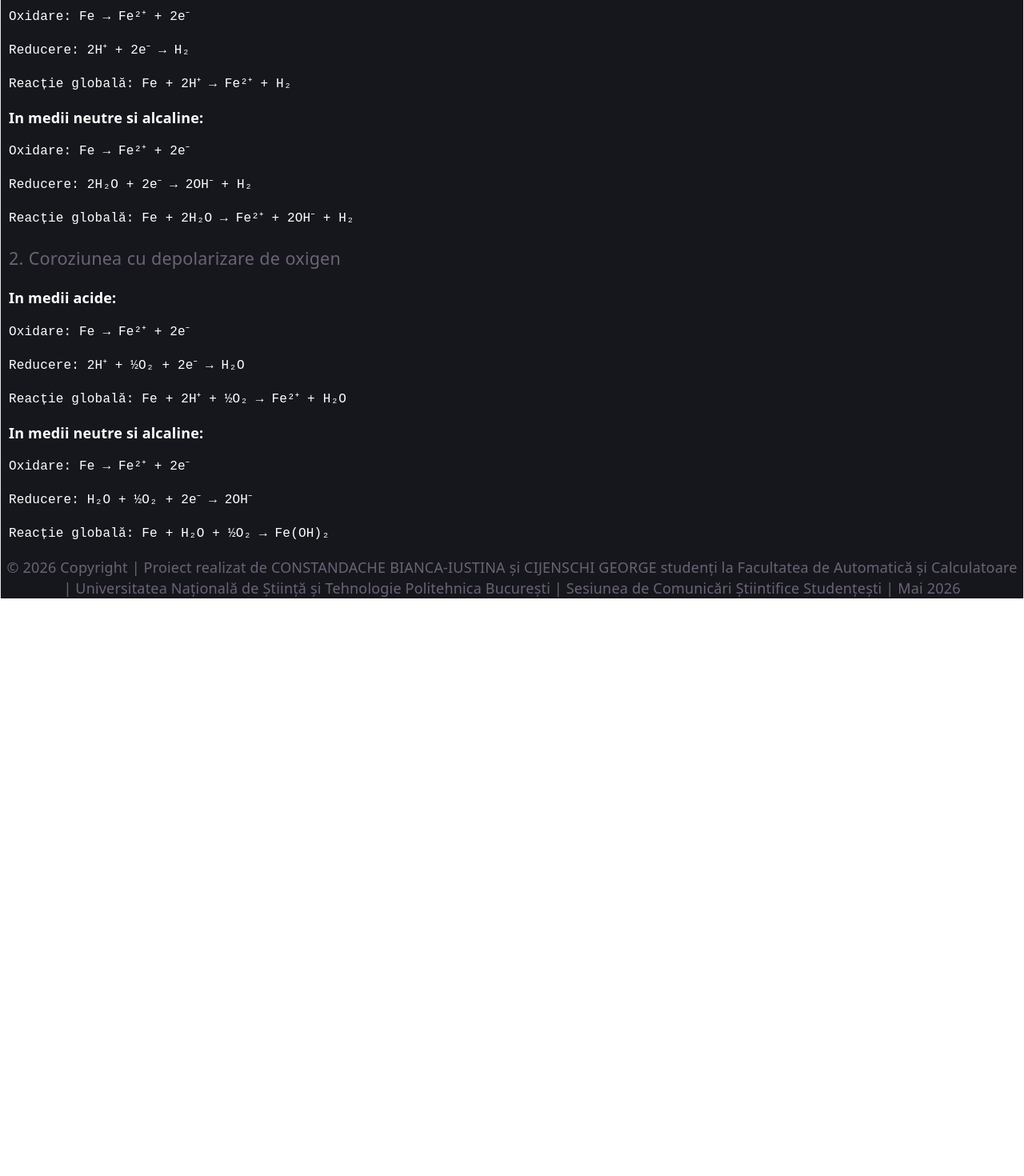
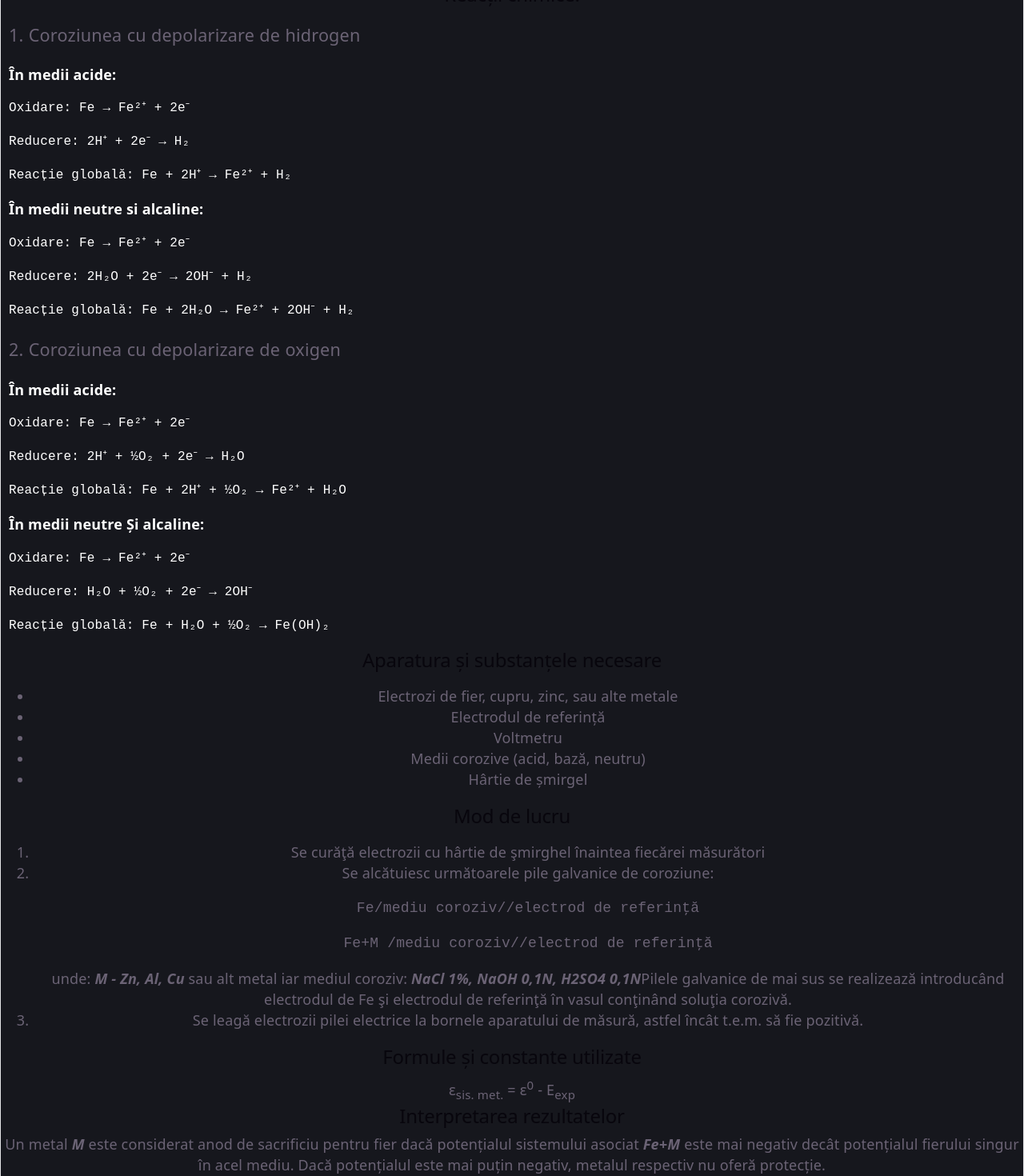
Before and after one commit to mimenschi/proiect_chimie, a React (Vite) app in the folder protectia-catodica/: page /teorie in a window 1280 px wide. Shown: the part 260-1730 px from the top of the page at 80% size. Before the commit the page ends 1008 px from the top, so only its background shows below. Built offline with nearby package versions, Linux system fonts and the light colour scheme.

Commit message:
Add:teorie

```diff
--- a/protectia-catodica/src/components/Components.jsx
+++ b/protectia-catodica/src/components/Components.jsx
@@ -11,6 +11,7 @@ function Components() {
 
     //pt formule de calculat
     const [a, setCoroz] = useState(0)
+    const [anod,setAnod] = useState("-")
 
     //retinerea mesajului si a starii
     const [message, setMessage] = useState("")
@@ -120,14 +121,14 @@ function Components() {
                 <div className="metals">
                     <p className="textMetal">Selectează metalul</p>
                     <ul>
-                        <button className="butonasMetal" onClick={() => setMetal(-1.66)}>Aluminiu</button>
-                        <button className="butonasMetal" onClick={() => setMetal(-0.44)}>Fier</button>
-                        <button className="butonasMetal" onClick={() => setMetal(-2.37)}>Magneziu</button>
-                        <button className="butonasMetal" onClick={() => setMetal(-2.7)}>Sodiu</button>
-                        <button className="butonasMetal" onClick={() => setMetal(-0.23)}>Nichel</button>
-                        <button className="butonasMetal" onClick={() => setMetal(-0.13)}>Plumb</button>
-                        <button className="butonasMetal" onClick={() => setMetal(-0.14)}>Staniu</button>
-                        <button className="butonasMetal" onClick={() => setMetal(-0.76)}>Zinc</button>
+                        <button className="butonasMetal" onClick={() => {setMetal(-1.66),setAnod("Da")}}>Aluminiu</button>
+                        <button className="butonasMetal" onClick={() => {setMetal(0),setAnod("Nu")}}>Argint</button>
+                        <button className="butonasMetal" onClick={() => {setMetal(-2.37),setAnod("Da")}}>Magneziu</button>
+                        <button className="butonasMetal" onClick={() => {setMetal(-2.7),setAnod("Da")}}>Sodiu</button>
+                        <button className="butonasMetal" onClick={() => {setMetal(-0.23),setAnod("Nu")}}>Nichel</button>
+                        <button className="butonasMetal" onClick={() => {setMetal(-0.13),setAnod("Nu")}}>Plumb</button>
+                        <button className="butonasMetal" onClick={() => {setMetal(-0.14),setAnod("Nu")}}>Staniu</button>
+                        <button className="butonasMetal" onClick={() => {setMetal(-0.76),setAnod("Da")}}>Zinc</button>
                     </ul>
                 </div>
 
@@ -149,13 +150,13 @@ function Components() {
                         <tr>
                             <th>ref</th>
                             <th>egasit</th>
-                            <th>ceva</th>
+                            <th>Este anod de sacrificiu?</th>
                         </tr>
                         <tr>
                             <td>{epsilonRef}</td>
                             {/*are prea multe zecimale*/}
                             <td>{simulate == 1 ? a : "0"}</td>
-                            <td>ceva</td>
+                            <td>{anod}</td>
                         </tr>
                     </thead>
 
--- a/protectia-catodica/src/pages/Teorie.jsx
+++ b/protectia-catodica/src/pages/Teorie.jsx
@@ -13,12 +13,14 @@ function Teorie() {
 
 
 
+      <h2>Mecanismul</h2>
+      <p>Protecția catodică cu anozi de sacrificiu reprezintă o metodă electrochimică de prevenire a coroziunii prin care potențialul sistemului metalic este deplasat spre valori negative, inhibând astfel procesele oxidative. Această metodă implică fixarea pe suprafața structurii a unor anozi activi, alcătuiți din metale sau aliaje care posedă un potențial de coroziune mai negativ decât cel al metalului protejat în mediul respectiv.</p>
 
-      <h2>Reactii chimie:</h2>
+      <h2>Reacții chimice:</h2>
       <div>
         <h3 className='textTeorie'>1. Coroziunea cu depolarizare de hidrogen</h3>
         <div className='textReactii'>
-          <strong>In medii acide:</strong>
+          <strong>În medii acide:</strong>
           <pre>
             Oxidare: Fe → Fe²⁺ + 2e⁻
           </pre>
@@ -29,7 +31,7 @@ function Teorie() {
             Reacție globală: Fe + 2H⁺ → Fe²⁺ + H₂
           </pre>
 
-          <strong>In medii neutre si alcaline:</strong>
+          <strong>În medii neutre si alcaline:</strong>
           <pre>
             Oxidare: Fe → Fe²⁺ + 2e⁻
           </pre>
@@ -45,7 +47,7 @@ function Teorie() {
       <div>
         <h3 className='textTeorie'>2. Coroziunea cu depolarizare de oxigen</h3>
         <div className='textReactii'>
-          <strong>In medii acide:</strong>
+          <strong>În medii acide:</strong>
           <pre>
             Oxidare: Fe → Fe²⁺ + 2e⁻
           </pre>
@@ -56,7 +58,7 @@ function Teorie() {
             Reacție globală: Fe + 2H⁺ + ½O₂ → Fe²⁺ + H₂O
           </pre>
 
-          <strong>In medii neutre si alcaline:</strong>
+          <strong>În medii neutre Și alcaline:</strong>
           <pre>
             Oxidare: Fe → Fe²⁺ + 2e⁻
           </pre>
@@ -67,6 +69,32 @@ function Teorie() {
             Reacție globală: Fe + H₂O + ½O₂ → Fe(OH)₂
           </pre>
         </div>
+        <h2>Aparatura și substanțele necesare</h2>
+        <ul>
+          <li>Electrozi de fier, cupru, zinc, sau alte metale</li>
+          <li>Electrodul de referință</li>
+          <li>Voltmetru</li>
+          <li>Medii corozive (acid, bază, neutru)</li>
+          <li>Hârtie de șmirgel</li>
+        </ul>
+        <h2>Mod de lucru</h2>
+        <ol>
+          <li>Se curăţă electrozii cu hârtie de şmirghel înaintea fiecărei măsurători</li>
+          <li>Se alcătuiesc următoarele pile galvanice de coroziune:
+          <pre>Fe/mediu coroziv//electrod de referinţă</pre>
+          <pre>Fe+M /mediu coroziv//electrod de referinţă</pre>
+          unde: <b><i>M - Zn, Al, Cu</i></b> sau alt metal iar mediul coroziv: <b><i>NaCl 1%, NaOH 0,1N, H2SO4 0,1N</i></b>
+          Pilele galvanice de mai sus se realizează introducând electrodul de Fe şi electrodul de
+          referinţă în vasul conţinând soluţia corozivă.</li>
+          <li>Se leagă electrozii pilei electrice la bornele aparatului de măsură, astfel încât t.e.m. să fie pozitivă. </li>
+        </ol>
+        <h2>Formule și constante utilizate</h2>
+         <p>&epsilon;<sub>sis. met.</sub> = &epsilon;<sup>0</sup> - E<sub>exp</sub></p>
+        <h2>Interpretarea rezultatelor</h2>
+        <p>
+          Un metal <b><i>M</i></b> este considerat anod de sacrificiu pentru fier dacă potențialul sistemului asociat <b><i>Fe+M</i></b> este mai negativ decât potențialul fierului singur în acel mediu.
+          Dacă potențialul este mai puțin negativ, metalul respectiv nu oferă protecție.
+        </p>
       </div>
       <Footer />
     </>
```
